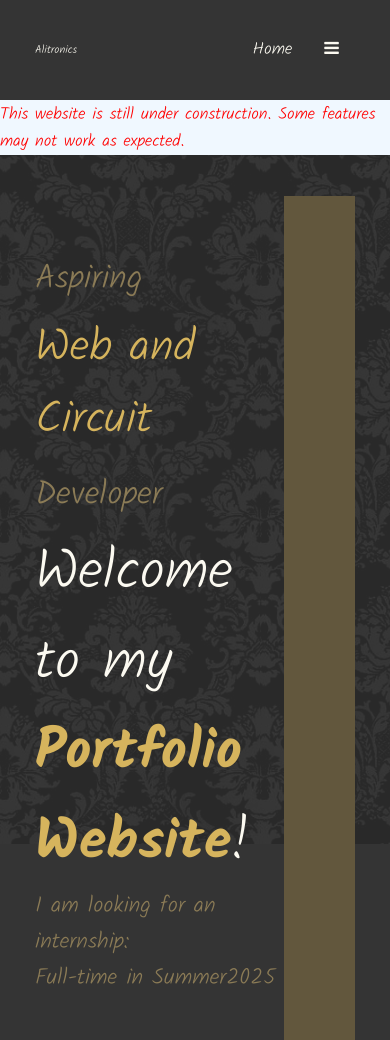
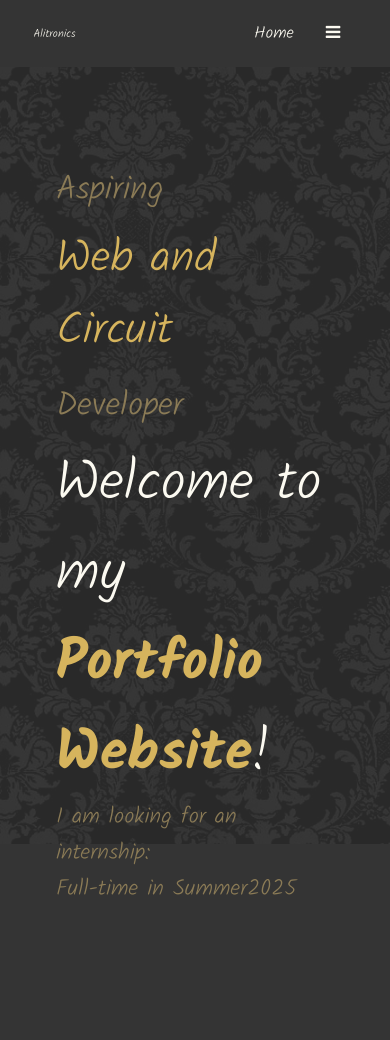
Before and after one commit to Alison0704/portfolio, a plain HTML site: page index.html in a window 390 px wide. Shown: the top 1040 px of the page. Drawn offline with nearby package versions, Linux system fonts and the light colour scheme; some packages are replaced by stand-ins of ours; a script that the page names is missing.

Commit message:
Sidebar and navigator tweeks

```diff
--- a/index.html
+++ b/index.html
@@ -14,12 +14,9 @@
 <body>
     <div id="background"></div>
     <!-- Header/Navbar section design -->
-    <div class="warning">
-        <p> This website is still under construction. Some features may not work as expected.</p>
-    </div>
     <header>
         <div class="header">
-            <div id="Logo">Alitronics</div>
+            <div id="logo">Alitronics</div>
             <div class="topnav" id="myTopnav">
                 <a href="#home">Home</a>
                 <a href="#about ">About me</a>
@@ -143,7 +140,11 @@
                     aliquam nulla facilisi cras. Sagittis eu volutpat odio facilisis mauris. Sed risus ultricies
                     tristique nulla aliquet enim tortor.
                 </p>
-
+                <div class="project-instruction">
+                    <i class="gg-arrow-left"></i>
+                    <p class="instruction">Scroll left and right</p>
+                    <i class="gg-arrow-right"></i>
+                </div>
                 <div class="project-list">
                     <div class="project-component">
                         <div id="icon"></div>
--- a/style.css
+++ b/style.css
@@ -1,4 +1,6 @@
 @import url('https://fonts.googleapis.com/css2?family=Kalam:wght@300;400;700&display=swap');
+@import url('https://unpkg.com/css.gg@2.0.0/icons/css/arrow-left.css');
+@import url('https://unpkg.com/css.gg@2.0.0/icons/css/arrow-right.css');
 
 * {
     margin: 0;
@@ -53,7 +55,7 @@ body {
 
 section {
     min-height: 100vh;
-    padding: 10rem 9% 2rem;
+    padding: 5rem 2rem 2rem 12rem;
 }
 
 #background {
@@ -68,6 +70,8 @@ section {
 section h2 {
     font-size: 5rem;
     margin-bottom: 2rem;
+    text-align: center;
+
 }
 
 section h3 {
@@ -98,8 +102,9 @@ p {
     position: fixed;
     top: 0;
     left: 0;
-    width: 100%;
-    padding: 2rem 9%;
+    width: 2rem;
+    height: 100%;
+    padding: 4rem;
     display: flex;
     justify-content: space-between;
     align-items: center;
@@ -108,6 +113,10 @@ p {
 }
 
 /* Nav Bar Section */
+#logo {
+    display: none;
+}
+
 .topnav {
     background-color: var(--bg-color);
     overflow: hidden;
@@ -177,9 +186,11 @@ p {
 }
 
 #home-pic {
-    width: 60vw;
-    height: 100vh;
+    width: 600px;
+    height: 800px;
+    position: static;
     background: #62573d;
+    margin: 2rem;
 
 }
 
@@ -342,7 +353,7 @@ p {
 .project-list {
     max-height: 700px;
     display: flex;
-    overflow-x: auto;
+    overflow-x: scroll;
 }
 
 .disabled-button {
@@ -362,6 +373,15 @@ p {
     min-width: 250px;
     height: 400px;
     text-align: center;
+}
+
+#project-instruction {
+    display: flex;
+    justify-content: flex-end;
+}
+
+.instruction {
+    display: block;
 }
 
 #icon {
@@ -489,19 +509,42 @@ textarea {
 }
 
 footer {
-    position: relative;
+    position: fixed;
     background-color: black;
     height: 5rem;
 }
 
 /* Mobile responsive */
-@media screen and (max-width: 600px) {
+@media screen and (max-width: 1000px) {
+    section {
+        min-height: 100vh;
+        padding: 2rem 5rem;
+    }
+
     section h2 {
         font-size: 3rem;
         text-align: center;
     }
 
     /* Nav bar */
+    #logo {
+        display: flex;
+    }
+
+    .header {
+        position: fixed;
+        top: 0;
+        left: 0;
+        width: 100%;
+        height: 3rem;
+        padding: 3rem;
+        display: flex;
+        justify-content: space-between;
+        align-items: center;
+        z-index: 100;
+        background: var(--bg-color);
+    }
+
     .topnav a:not(:first-child) {
         display: none;
     }
@@ -537,6 +580,10 @@ footer {
         gap: 0;
     }
 
+    #home-pic {
+        display: none;
+    }
+
     /* Skills */
     #alister-pic,
     #chloe-pic,
```
